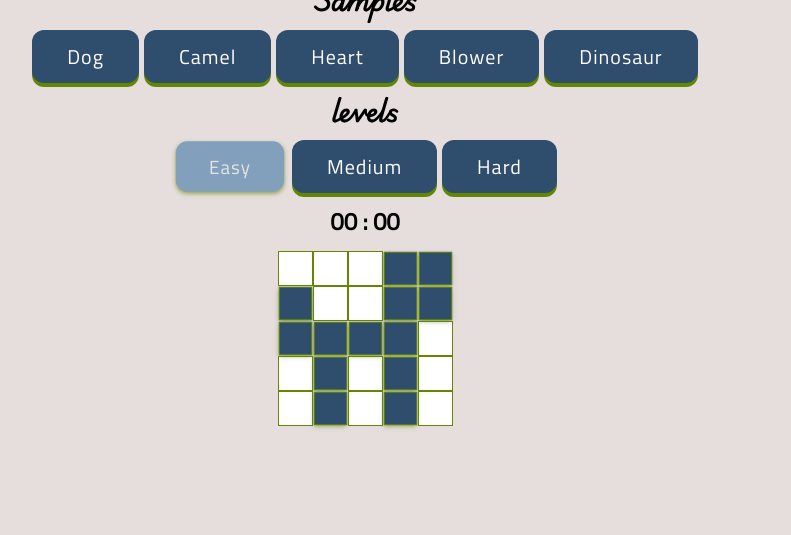
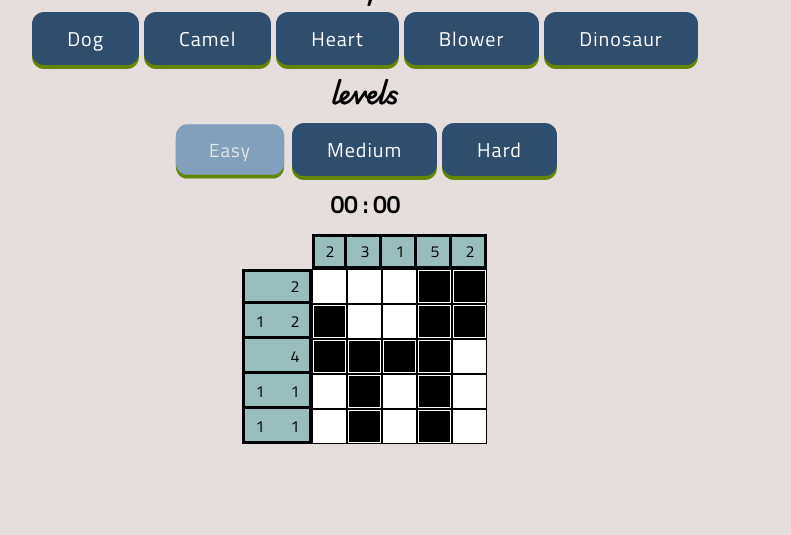
Before and after one commit to id-edm/nonograms, a plain HTML site: page nonograms/index.html in a window 1280 px wide. Shown: the part 265-800 px from the top of the page, without its empty margins (275-1066 px from the left). Drawn offline with Linux system fonts and the light colour scheme.

Commit message:
feat: add difficulty level selection and sample + style game board

```diff
--- a/nonograms/css/buttons.css
+++ b/nonograms/css/buttons.css
@@ -26,12 +26,10 @@
 .active {
   background-color: #82a0bc;
   color: #e6e4e4;
-  box-shadow: 0 2px 5px #648703ad;
   transform: scale(0.95);
 }
 
 @media (hover: hover) and (pointer: fine) {
-
   .button:hover {
     background-color: #c0930c;
     color: #000000;
--- a/nonograms/css/dark-theme.css
+++ b/nonograms/css/dark-theme.css
@@ -1,5 +1,5 @@
 .dark-theme {
-  background-color: #303030;
+  background-color: #212121;
   color: #000000;
   filter: invert(1);
 }
--- a/nonograms/css/game-board.css
+++ b/nonograms/css/game-board.css
@@ -1,25 +1,26 @@
 .container__game {
   display: flex;
   justify-content: center;
-  align-items: center;
+  align-items: flex-end;
 }
 
 .game__board {
   display: grid;
   grid-template-columns: repeat(5, 35px);
   grid-template-rows: repeat(5, 35px);
+  order: 1;
 }
 
 .cell {
-  width: 35px;
-  height: 35px;
-  gap: 1px;
-  border: 0.5px solid #648703;
+  width: 100%;
+  border: 0.5px solid #000000;;
   background-color: #ffffff;
 }
 
-.cell.active {
-  width: 35px;
-  height: 35px;
-  background-color: #2f4d6d;
+.cell.border-right {
+  border-right: 3px solid #000000;;
 }
+
+.cell.border-bottom {
+  border-bottom: 3px solid #000000;;
+}
--- /dev/null
+++ b/nonograms/css/hints-game.css
@@ -0,0 +1,75 @@
+.wrapper__hints-left {
+  display: flex;
+  align-items: flex-end;
+  background-color: rgb(152, 189, 189);
+}
+
+.wrapper__hints-right {
+  display: flex;
+  flex-direction: column;
+  background-color: rgb(152, 189, 189);
+}
+
+.hints {
+  display: flex;
+  font-family: Titillium;
+}
+
+.hints-left {
+  flex-direction: column;
+  align-items: flex-end;
+  width: auto;
+  box-shadow: inset 0 0 0 3px #000000;
+}
+
+.hints-top {
+  box-shadow: inset 0 0 0 3px #000000;
+}
+
+.hint-row {
+  display: flex;
+}
+
+.hint-col {
+  display: flex;
+  flex-direction: column;
+}
+
+.hint-cell {
+  width: 35px;
+  height: 35px;
+  display: flex;
+  justify-content: center;
+  align-items: center;
+}
+
+.hint-row {
+  width: 100%;
+  display: flex;
+  justify-content: flex-end;
+  align-items: flex-end;
+
+}
+
+.hint-col {
+  display: flex;
+  justify-content: flex-end;
+  align-items: flex-end;
+}
+
+.cell {
+  cursor: pointer;
+}
+
+.cell.color-cell {
+  background-color: #000000;
+  box-shadow: inset 0 0 0 1px #ffffff;
+}
+
+.hint-row:not(:last-child) {
+  box-shadow: inset 0 -3px 0 0 #000000;
+}
+
+.hint-col:not(:last-child) {
+  box-shadow: inset -3px 0 0 0 #000000;
+}
--- a/nonograms/css/main.css
+++ b/nonograms/css/main.css
@@ -1,6 +1,7 @@
 @import url('./modern-normalize.css');
 @import url('./styles.css');
 @import url('./buttons.css');
+@import url('./hints-game.css');
 @import url('./color-switch.css');
 @import url('./dark-theme.css');
 @import url('./game-board.css');
--- a/nonograms/css/styles.css
+++ b/nonograms/css/styles.css
@@ -45,7 +45,6 @@ body {
 }
 
 .container__app {
-  width: 500px;
   display: flex;
   flex-direction: column;
   gap: 15px;
--- a/nonograms/js/create-game.js
+++ b/nonograms/js/create-game.js
@@ -48,6 +48,34 @@ export const createElements = () => {
   const levels = document.createElement('div');
   levels.classList.add('levels');
   containerLevels.appendChild(levels);
+
+  const containerTimer = document.createElement('div');
+  containerTimer.classList.add('container__timer');
+  containerApp.appendChild(containerTimer);
+
+  const gameContainer = document.createElement('div');
+  gameContainer.classList.add('container__game');
+  containerApp.appendChild(gameContainer);
+
+  const wrapperGameBoardLeft = document.createElement('div');
+  wrapperGameBoardLeft.classList.add('wrapper__hints-left');
+  gameContainer.appendChild(wrapperGameBoardLeft);
+
+  const wrapperGameBoardRight = document.createElement('div');
+  wrapperGameBoardRight.classList.add('wrapper__hints-right');
+  gameContainer.appendChild(wrapperGameBoardRight);
+
+  const gameBoard = document.createElement('div');
+  gameBoard.classList.add('game__board');
+  wrapperGameBoardRight.appendChild(gameBoard);
+
+  const leftHints = document.createElement('div');
+  leftHints.classList.add('hints', 'hints-left');
+  wrapperGameBoardLeft.appendChild(leftHints);
+
+  const topHints = document.createElement('div');
+  topHints.classList.add('hints', 'hints-top');
+  wrapperGameBoardRight.appendChild(topHints);
 
   const createSamples = () => {
 
@@ -146,7 +174,9 @@ export const createElements = () => {
 
       const firstSample = Object.keys(easySamples)[0];
       if (firstSample) {
-        drawBoard(easySamples[firstSample]);
+        const sample = easySamples[firstSample];
+        drawBoard(sample);
+        drawHints(sample);
       }
 
       samples.addEventListener("click", (event) => {
@@ -161,6 +191,7 @@ export const createElements = () => {
 
           if (sample) {
             drawBoard(sample);
+            drawHints(sample);
           }
         }
       });
@@ -175,10 +206,6 @@ export const createElements = () => {
   });
 
   const createTimer = () => {
-    const containerTimer = document.createElement('div');
-    containerTimer.classList.add('container__timer');
-    containerApp.appendChild(containerTimer);
-
     const timer = document.createElement('span');
     timer.classList.add('timer');
     timer.textContent = '00 : 00';
@@ -188,30 +215,72 @@ export const createElements = () => {
 
   createTimer()
 
-  // игровое поле
-  const gameContainer = document.createElement('div');
-  gameContainer.classList.add('container__game');
-  containerApp.appendChild(gameContainer);
-
-  const gameBoard = document.createElement('div');
-  gameBoard.classList.add('game__board');
-  gameContainer.appendChild(gameBoard);
-
   const drawBoard = (board) => {
     gameBoard.innerHTML = '';
-    for (let row = 0; row < board.length; row++) {
-      for (let col = 0; col < board[row].length; col++) {
+    const gridSize = board.length;
+
+    for (let row = 0; row < gridSize; row++) {
+      for (let col = 0; col < gridSize; col++) {
         const cell = document.createElement('div');
         cell.classList.add('cell');
         if (board[row][col] === 1) {
-          cell.classList.add('active');
+          cell.classList.add('color-cell');
         }
+        if ((col + 1) % 5 === 0 && col !== gridSize - 1) {
+          cell.classList.add('border-right');
+        }
+        if ((row + 1) % 5 === 0 && row !== gridSize - 1) {
+          cell.classList.add('border-bottom');
+        }
+
         gameBoard.appendChild(cell);
       }
     }
-  }
+  };
 
-  drawBoard(easySamples.Dog || [[0]]);
+  drawBoard(easySamples.Dog);
+
+  const drawHints = (board) => {
+    leftHints.innerHTML = '';
+    topHints.innerHTML = '';
+
+    board.forEach((row, rowIndex) => {
+      const hintRow = document.createElement('div');
+      hintRow.classList.add('hint-row');
+      if ((rowIndex + 1) % 5 === 0 && rowIndex !== board.length - 1) {
+        hintRow.classList.add('border-bottom');
+      }
+
+      const hintTextRow = row.join('').match(/1+/g)?.map((s) => s.length) || [0];
+
+      hintTextRow.forEach(length => {
+        const hintDiv = document.createElement('div');
+        hintDiv.classList.add('hint-cell');
+        hintDiv.textContent = length;
+        hintRow.appendChild(hintDiv);
+      });
+
+      leftHints.appendChild(hintRow);
+    });
+
+    for (let col = 0; col < board[0].length; col++) {
+      const colCells = board.map((row) => row[col]);
+      const hintCol = document.createElement('div');
+      hintCol.classList.add('hint-col');
+
+      const hintTextCol = colCells.join('').match(/1+/g)?.map((s) => s.length) || [0];
+
+      hintTextCol.forEach(length => {
+        const hintDiv = document.createElement('div');
+        hintDiv.classList.add('hint-cell');
+        hintDiv.textContent = length;
+        hintCol.appendChild(hintDiv);
+      });
+
+      topHints.appendChild(hintCol);
+    }
+  };
+
 
   document.body.appendChild(containerApp);
 }
--- a/nonograms/js/level-samples.js
+++ b/nonograms/js/level-samples.js
@@ -99,11 +99,20 @@ export const mediumSamples = {
 }
 
 export const hardSamples = {
-  Heart: [
-    [0, 1, 0, 1, 0],
-    [1, 1, 1, 1, 1],
-    [1, 1, 1, 1, 1],
-    [0, 1, 1, 1, 0],
-    [0, 0, 1, 0, 0]
-  ],
+  Snail: [
+    [1, 1, 0, 1, 1, 0, 0, 0, 0, 0, 0, 0, 1, 1, 1],
+    [1, 1, 0, 1, 1, 0, 0, 0, 0, 0, 1, 1, 1, 0, 1],
+    [0, 1, 0, 0, 1, 0, 0, 1, 1, 1, 1, 0, 1, 0, 1],
+    [1, 1, 1, 1, 1, 0, 1, 1, 1, 0, 1, 0, 1, 1, 1],
+    [1, 0, 0, 0, 1, 1, 1, 0, 1, 0, 1, 1, 1, 1, 0],
+    [1, 1, 0, 1, 1, 0, 1, 0, 1, 0, 0, 1, 1, 1, 0],
+    [1, 0, 0, 0, 1, 0, 1, 0, 1, 1, 0, 0, 0, 1, 0],
+    [1, 1, 0, 0, 1, 0, 1, 1, 0, 1, 1, 1, 1, 1, 0],
+    [0, 1, 1, 0, 1, 1, 0, 1, 1, 0, 0, 0, 0, 1, 0],
+    [0, 0, 1, 0, 0, 1, 1, 0, 1, 1, 1, 1, 1, 1, 0],
+    [0, 0, 1, 0, 0, 0, 1, 1, 0, 0, 0, 0, 1, 0, 0],
+    [0, 1, 0, 0, 0, 0, 0, 1, 1, 1, 1, 1, 1, 0, 0],
+    [1, 1, 0, 0, 0, 0, 0, 0, 0, 0, 0, 0, 1, 1, 0],
+    [1, 0, 1, 1, 1, 1, 0, 0, 0, 1, 1, 1, 0, 1, 1],
+    [1, 1, 1, 0, 0, 0, 1, 1, 1, 0, 0, 1, 1, 1, 1]],
 }
```
Also changed, not shown: nonograms/css/color-switch.css (+4 -7 lines).
